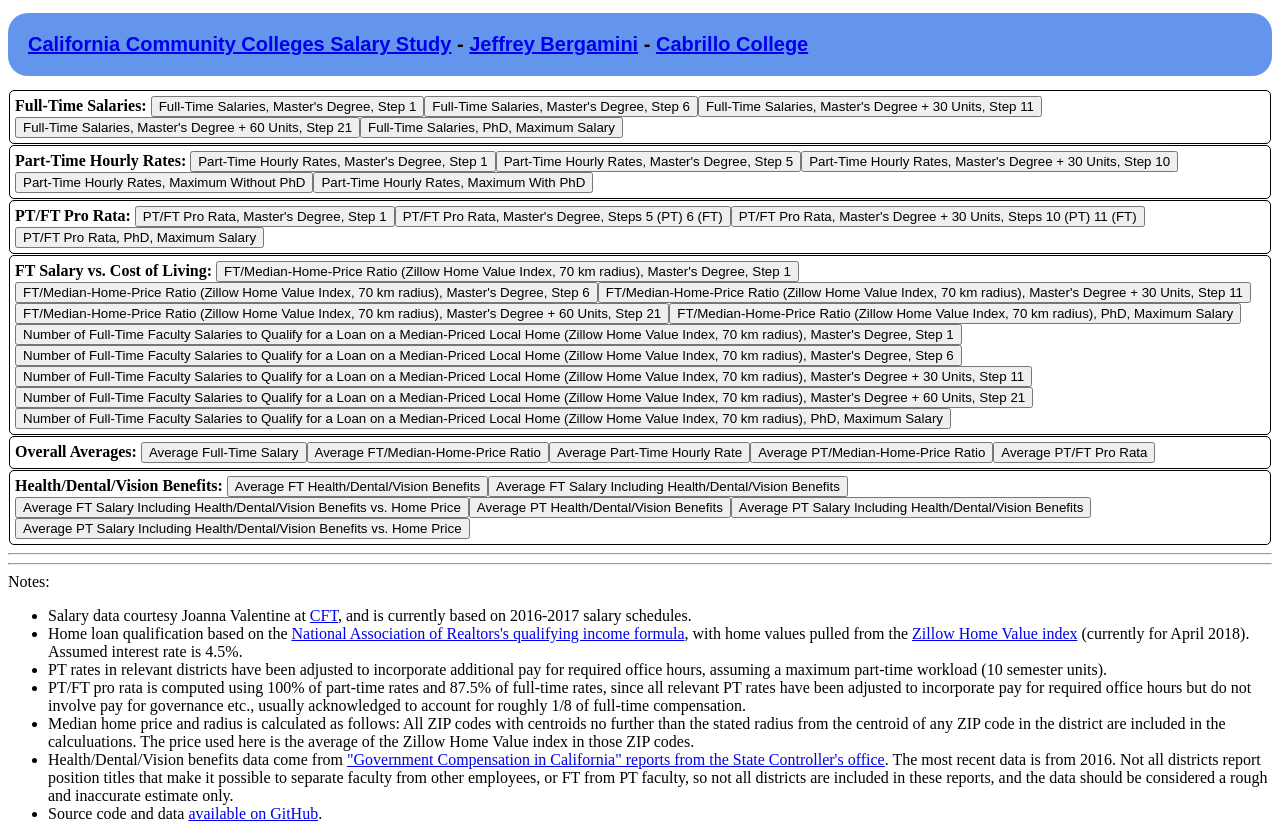
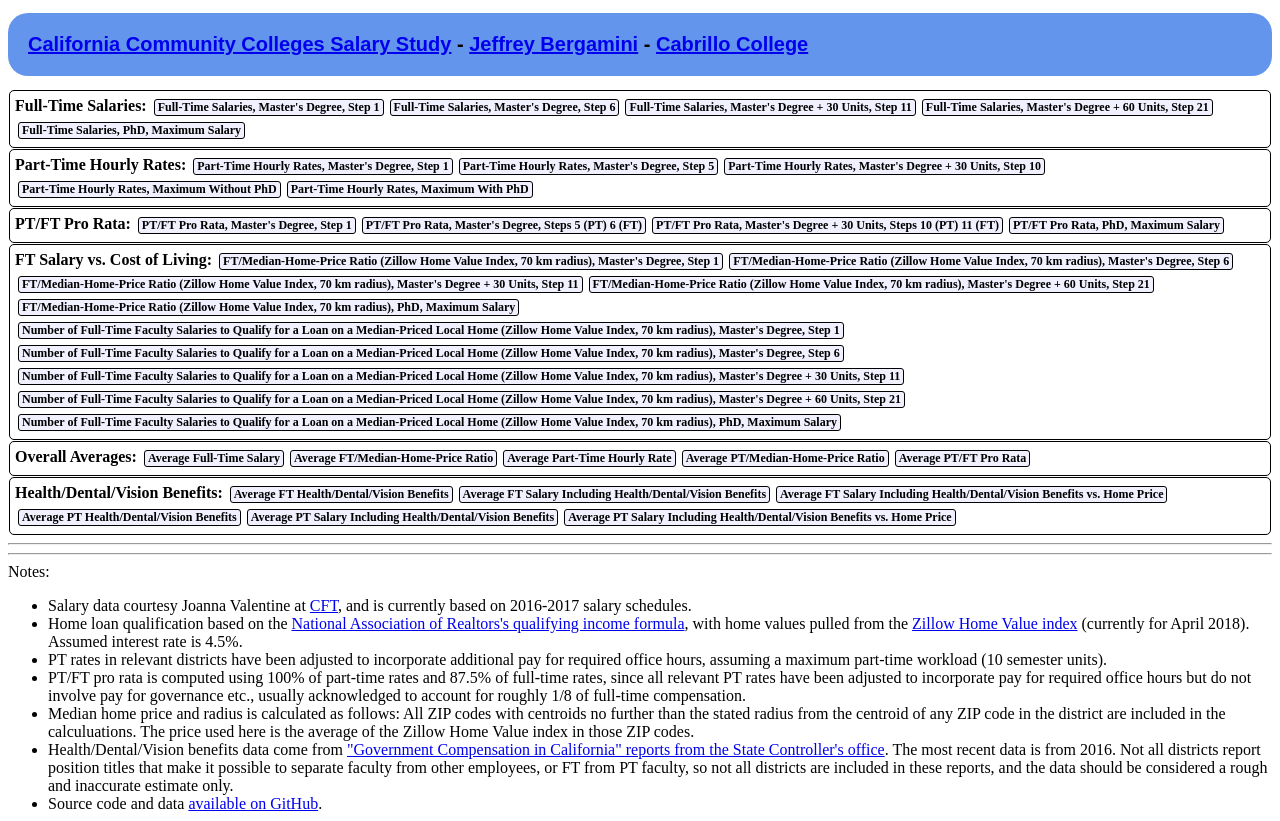
Before and after one commit to jeffreybergamini/ccc-salary-study, a PHP site: page / in a window 1280 px wide. Shown: the top 821 px of the page. Run offline with PHP 8.4, Linux system fonts and the light colour scheme; data that the repository does not hold is empty; some libraries are stand-ins or nearby versions.

Commit message:
CSS changed from buttons to styled links

```diff
--- a/index.php
+++ b/index.php
@@ -319,7 +319,6 @@
   </head>
 <body>
 <header>
-<form action="." method="GET">
 <h1><a href=".">California Community Colleges Salary Study</a> - <a href="/">Jeffrey Bergamini</a> - <a href="https://www.cabrillo.edu">Cabrillo College</a></h1>
 <?php
 $prevCategory = '';
@@ -333,8 +332,9 @@
   $desc = $reports[$i]['description'];
   $style = '';
   if (isset($_GET['report']) and $i == $_GET['report'])
-    $style = " class='active-button'";
-  echo "<button type='submit' name='report' value='$i'$style>$desc</button>";
+    echo "<a class='report active-report' href='?report=$i'>$desc</a>";
+  else
+    echo "<a class='report' href='?report=$i'>$desc</a>";
 }
 ?>
 </div>
--- a/style.css
+++ b/style.css
@@ -21,10 +21,21 @@
   width: 50%;
   text-align: center;
 }
-button:hover {
+.report {
+  text-decoration: none;
+  font-size: 75%;
+  color: black;
+  display: inline-block;
+  background: #f0f0ff;
+  border: 1px solid;
+  border-radius: 3px;
+  padding: 0px 3px 0px 3px;
+  margin: 3px;
+}
+.report:hover {
   background: lightgreen;
 }
-.active-button {
+.active-report {
   background: yellow;
 }
 .report-category {
```
